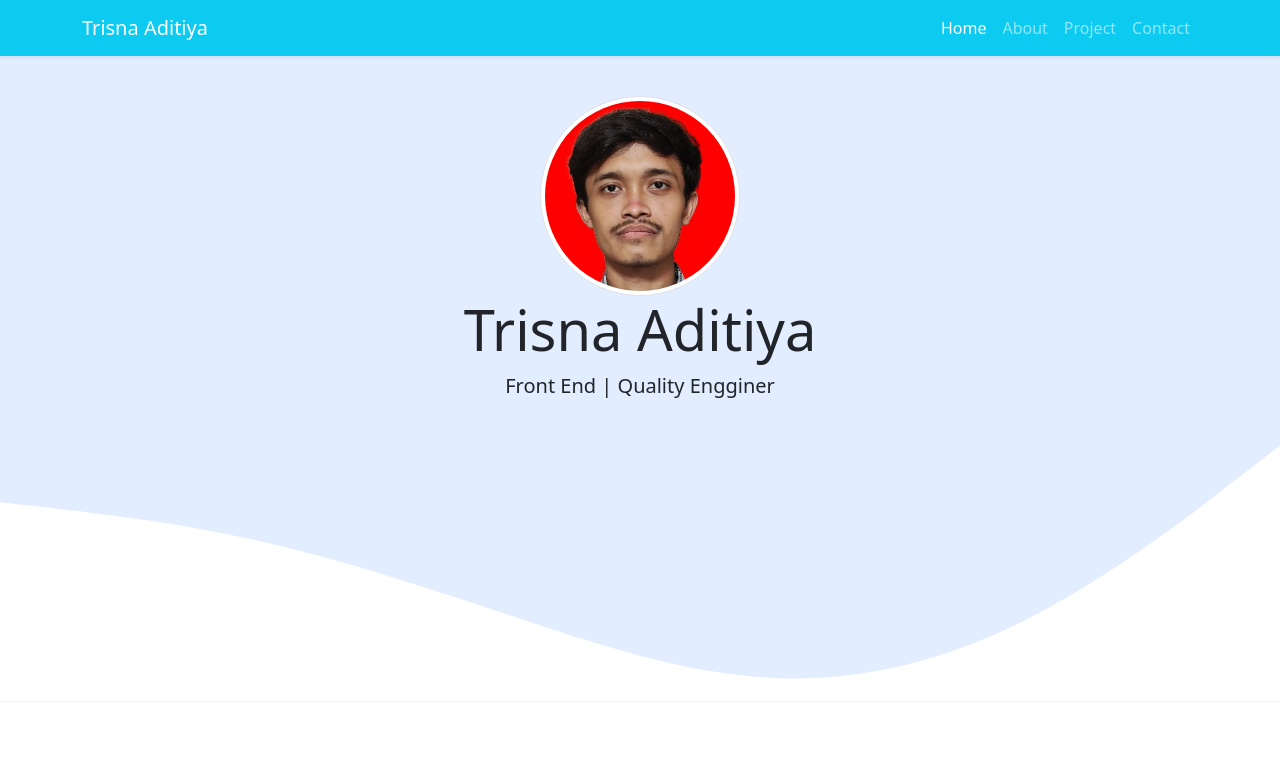
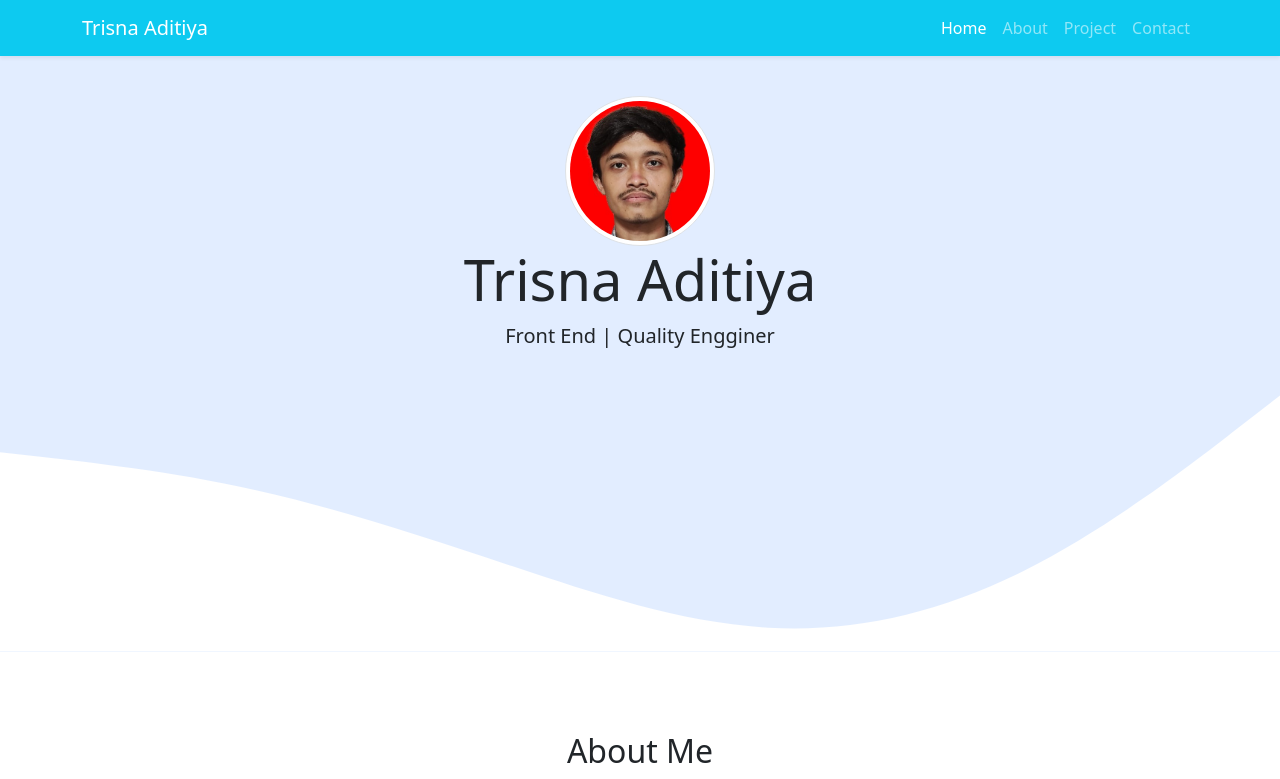
Before and after one commit to TrisnaAdit/TrisnaAdit.Github.io, a plain HTML site: page index.html in a window 1280 px wide. Shown: the top 779 px of the page. Drawn offline with nearby package versions, Linux system fonts and the light colour scheme.

Commit message:
mengubah ukuran gambar di home

```diff
--- a/index.html
+++ b/index.html
@@ -91,7 +91,7 @@
       <img
         src="img/TA.jpeg"
         alt="Trisna Aditiya"
-        width="200"
+        width="150"
         class="rounded-circle img-thumbnail"
       />
       <h1 class="display-4">Trisna Aditiya</h1>
```
